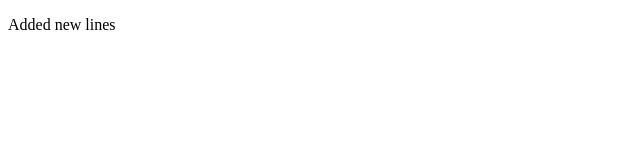
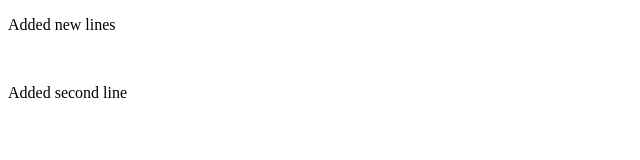
Before and after one commit to Madhavan301/gitHubTest, a plain HTML site: page www/index.html in a window 1280 px wide. Shown: the whole page, without its empty margins (0-640 px from the left). Drawn offline with Linux system fonts and the light colour scheme.

Commit message:
secong line

```diff
--- a/www/index.html
+++ b/www/index.html
@@ -5,7 +5,8 @@
 </head>
 <body>
 <div>
-	<p>Added new lines</p>
+	<p>Added new lines</p><br/>
+    <p>Added second line</p>
 
 </div>
 </body>
```
